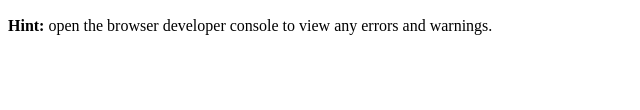
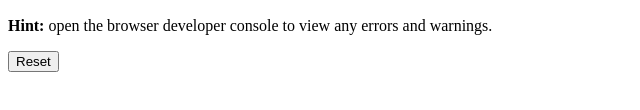
Before and after one commit to tkopczynski/maximum-number, a website built with webpack: page app/src/index.html in a window 1280 px wide. Shown: the part 260-370 px from the top of the page, without its empty margins (0-640 px from the left). Built offline with nearby package versions, Linux system fonts and the light colour scheme; what web3 would draw is missing.

Commit message:
Reset button

```diff
--- a/app/src/index.html
+++ b/app/src/index.html
@@ -26,6 +26,9 @@
       <strong>Hint:</strong> open the browser developer console to view any
       errors and warnings.
     </p>
+
+    <button onclick="App.reset()">Reset</button>
+
     <script src="index.js"></script>
   </body>
 </html>
--- a/app/src/index.js
+++ b/app/src/index.js
@@ -33,6 +33,12 @@ const App = {
 
     const currentWinningNumberElement = document.getElementById("currentWinningNumber");
     currentWinningNumberElement.innerHTML = currentWinningNumber;
+  },
+
+  reset: async function() {
+    const { reset } = this.meta.methods;
+    await reset().send({ from: this.account });
+    this.winningNumber();
   },
 
   sendNumber: async function() {
```
